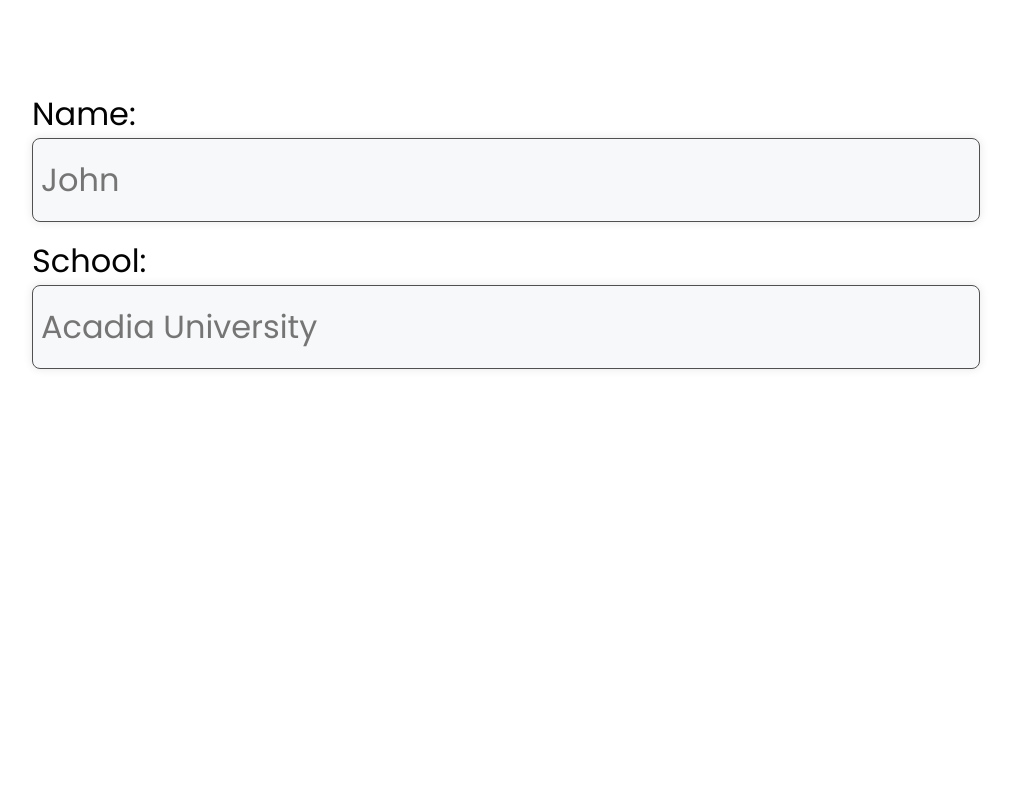
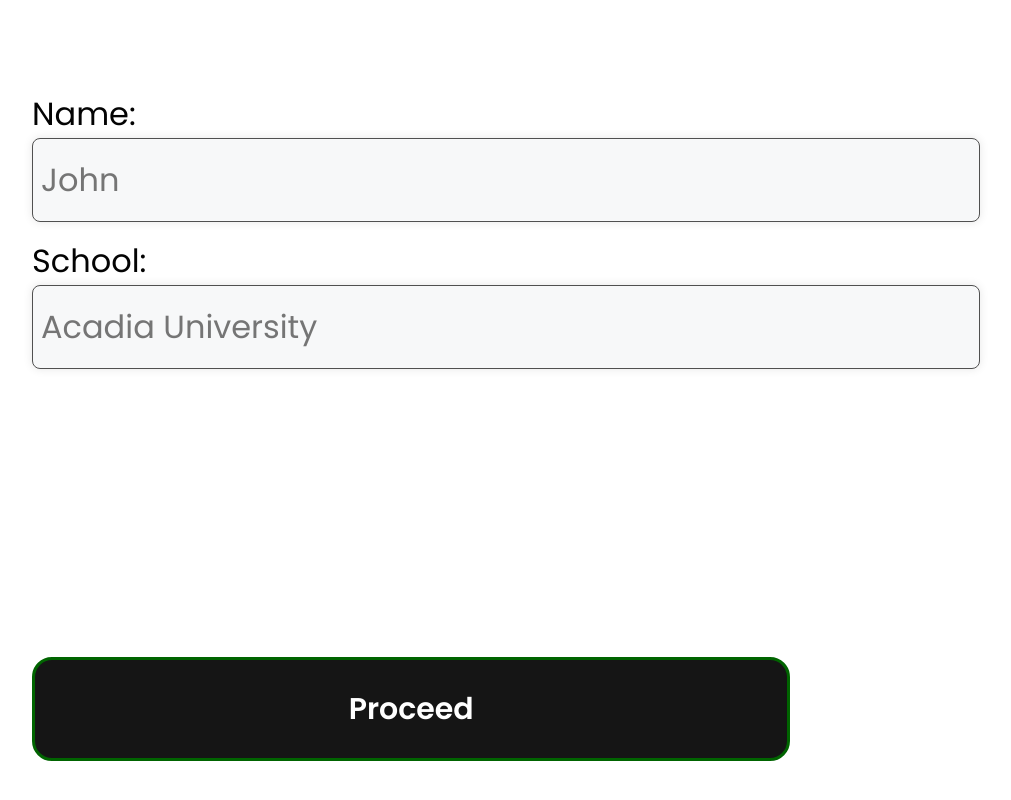
Before and after one commit to AbrahamOlufeyitimi/maple-roots-capstone, a React (Vite) app: page / in a window 1280 px wide. Shown: the part 344-1144 px from the top of the page, without its empty margins (0-1011 px from the left). Before the commit the page ends 816 px from the top, so only its background shows below. Built offline with nearby package versions, Linux system fonts and the light colour scheme.

Commit message:
add button to onboarding page

```diff
--- a/src/pages/OnboardingPage/OnboardingPage.jsx
+++ b/src/pages/OnboardingPage/OnboardingPage.jsx
@@ -1,5 +1,6 @@
 import Screen from "../../components/Screen/Screen";
 import Arrow from "../../assets/icons/arrow-left.svg";
+import Button from "../../components/Button/Button";
 import "./OnboardingPage.scss";
 
 
@@ -21,6 +22,8 @@
                     <input className="onboarding__form-input"  type="text" placeholder="Acadia University" />
                 </label>
             </form>
+
+            <Button className="onboarding__btn">Proceed</Button>
         </Screen>
     )
 }
--- a/src/pages/OnboardingPage/OnboardingPage.scss
+++ b/src/pages/OnboardingPage/OnboardingPage.scss
@@ -1,10 +1,8 @@
 @use "../../styles/variables" as *;
 
 .onboarding {
-    // position: relative;
 
     &__image {
-        // position: absolute;
         top: '18px';
         left: '24px';
         width: 5%;
@@ -49,4 +47,13 @@
             outline: none;
         }
     }
+
+    &__btn {
+        width: 60%;
+        height: 6.5rem;
+        font-size: 1.875rem;
+        margin-top: 18rem;
+        margin-bottom: 4.375rem;
+        margin-left: 1.5rem;
+    }
 }
```
